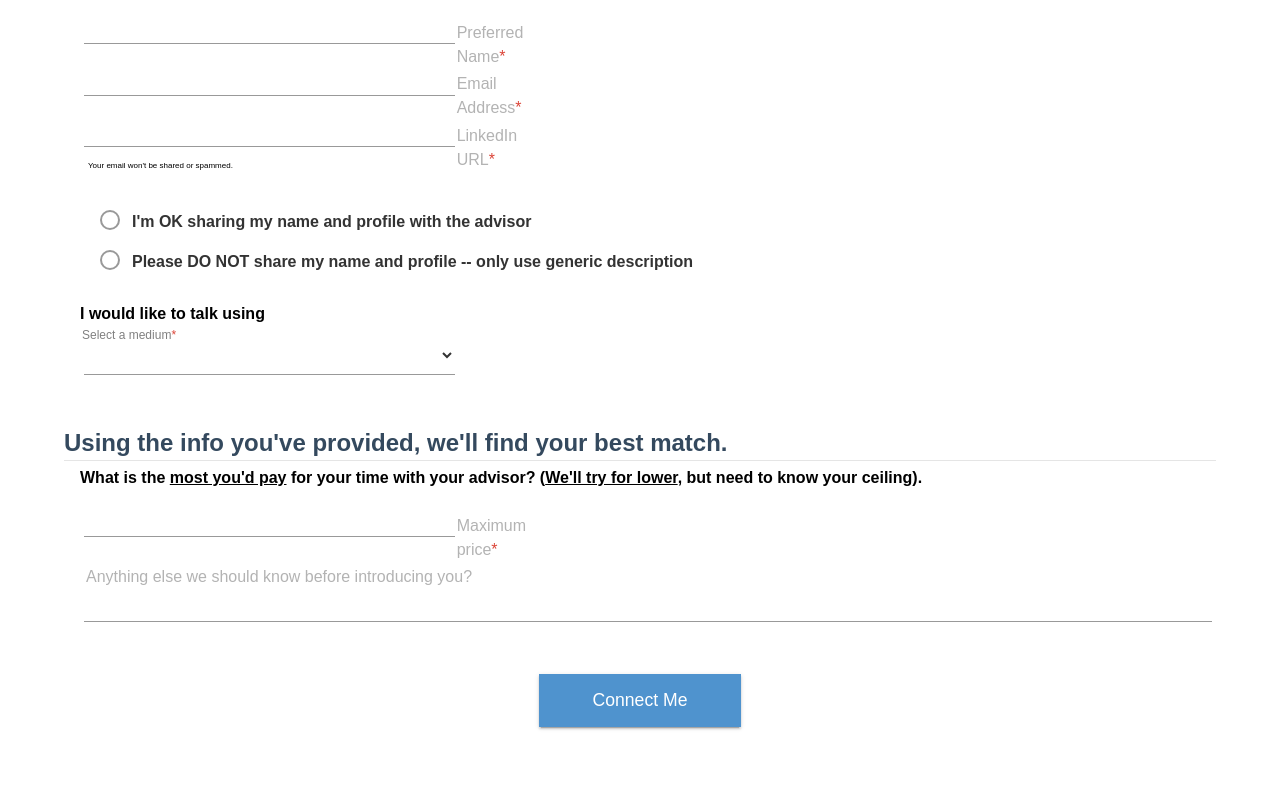
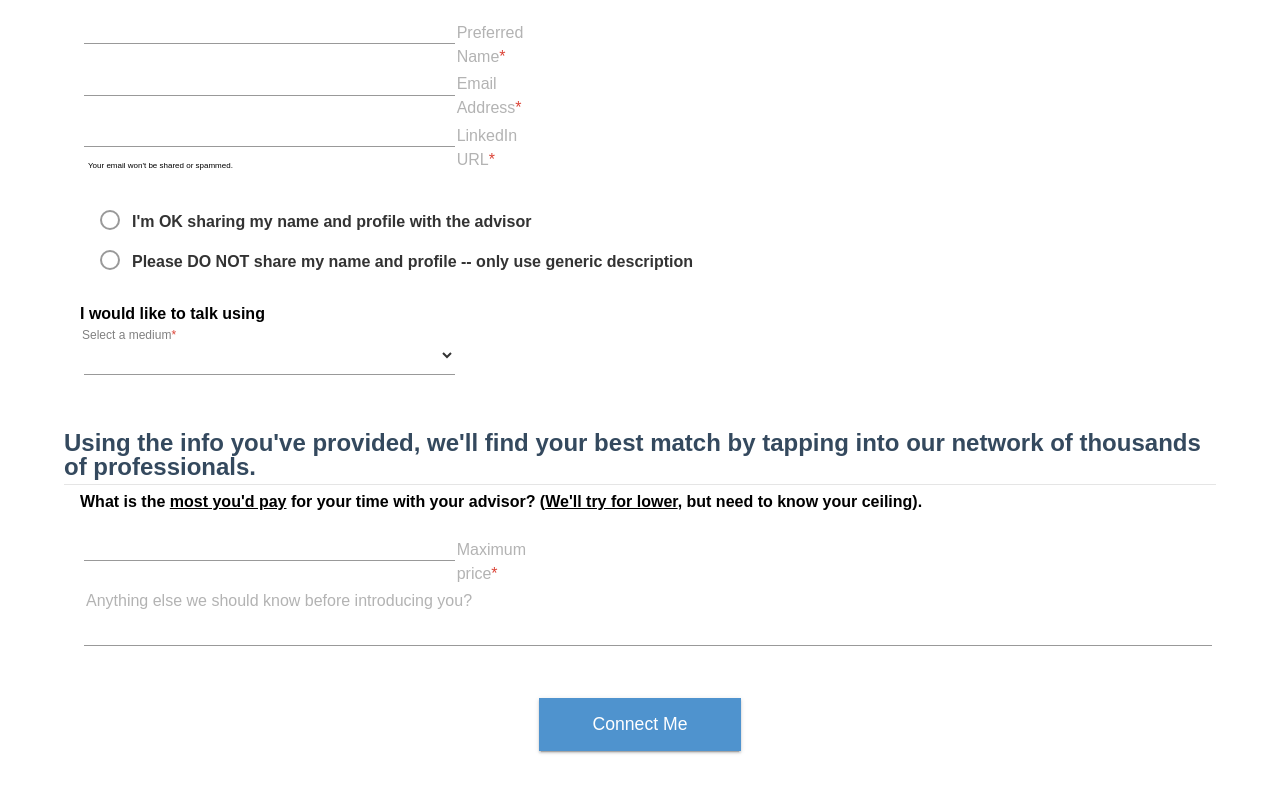
Before and after one commit to monaqvi/ten-consumer-price-check, a website: page client/request/index.html in a window 1280 px wide. Shown: the part 1661-2453 px from the top of the page. Drawn offline with nearby package versions, Linux system fonts and the light colour scheme.

Commit message:
Update landing page copy for network size

```diff
--- a/client/request/index.html
+++ b/client/request/index.html
@@ -458,7 +458,7 @@
 
         <section>
           <legend class="pure-u-1">
-            <h2 class="no-margin">Using the info you've provided, we'll find your best match.</h2>
+            <h2 class="no-margin">Using the info you've provided, we'll find your best match by tapping into our network of thousands of professionals.</h2>
           </legend>
 
           <!-- <h4 class="no-margin indented">How many hours would you like to reserve with your advisor?</h4> -->
```
